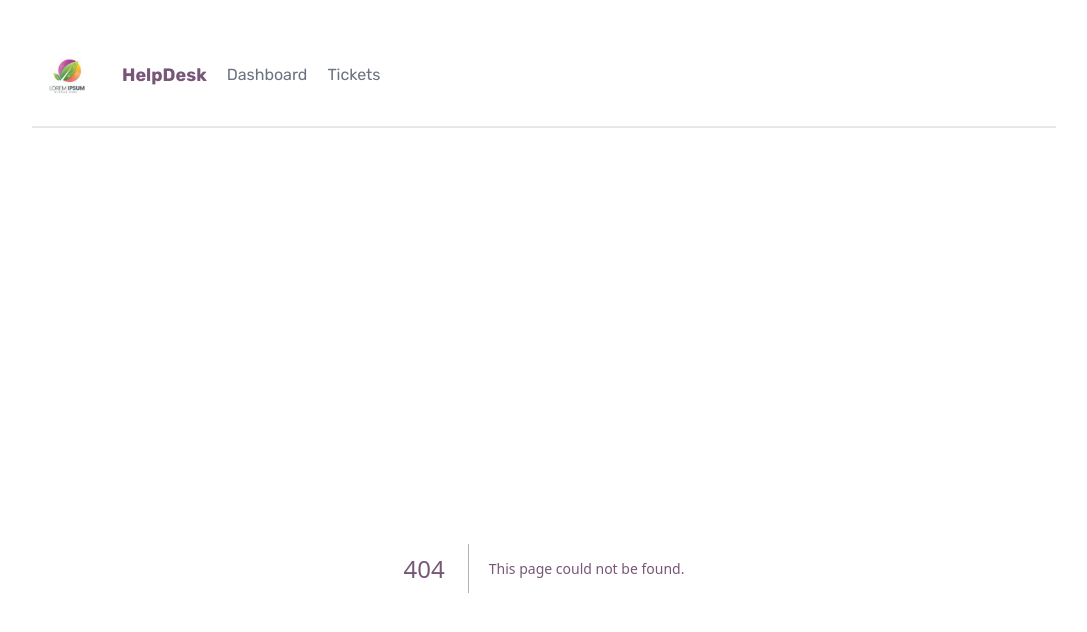
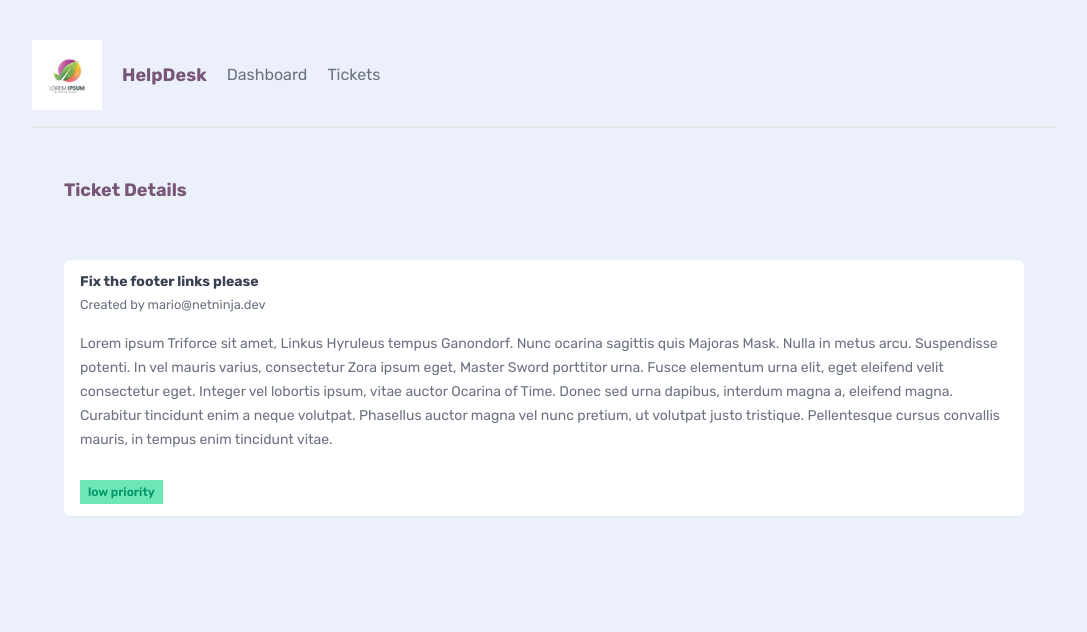
Before and after one commit to shrinidhib/helpdesk-nextjs, a Next.js app: page /tickets/1 in a window 1280 px wide. Before the commit this address had no page. Shown: the top 632 px of the page, without its empty margins (96-1183 px from the left). Built offline with nearby package versions, Linux system fonts and the light colour scheme; data requests are answered from the project's data file.

Commit message:
ticket details page added

```diff
--- a/app/tickets/TicketList.jsx
+++ b/app/tickets/TicketList.jsx
@@ -1,3 +1,4 @@
+import Link from 'next/link'
 import React from 'react'
 
 async function getTickets(){
@@ -19,11 +20,13 @@
     <>
     {tickets.map((t)=>(
         <div key={t.id} className='card my-5'>
+            <Link href={`/tickets/${t.id}`}>
             <h3>{t.title}</h3>
             <p>{t.body.slice(0,200)}...</p>
             <div className={`pill ${t.priority}`}>
                 {t.priority} priority
             </div>
+            </Link>
         </div>
     ))}
     {tickets.length===0 && (
--- /dev/null
+++ b/app/tickets/[id]/page.jsx
@@ -0,0 +1,30 @@
+import React from 'react'
+async function getTicket(id){
+    const res=await fetch('http://localhost:4000/tickets/'+id,{
+        next:{
+            revalidate: 60
+        }
+    })
+
+    return res.json()
+}
+
+
+export default async function TicketDetails({params}) {
+    const ticket=await getTicket(params.id)
+  return (
+    <main>
+        <nav>
+            <h2>Ticket Details</h2>
+        </nav>
+        <div className="card">
+            <h3>{ticket.title}</h3>
+            <small>Created by {ticket.user_email}</small>
+            <p>{ticket.body}</p>
+            <div className={`pill ${ticket.priority}`}>
+                {ticket.priority} priority
+            </div>
+        </div>
+    </main>
+  )
+}
```
